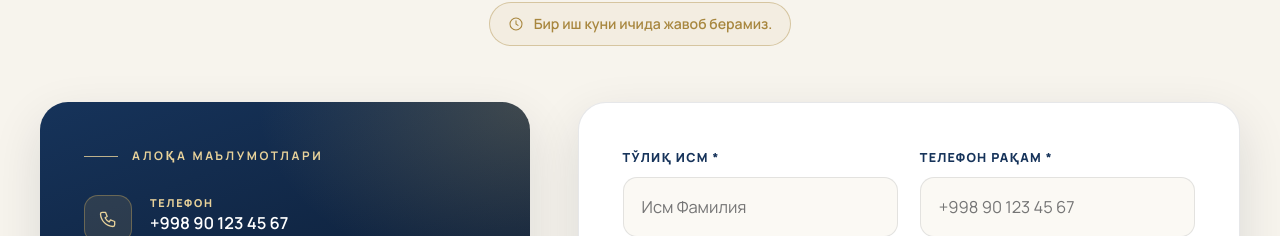
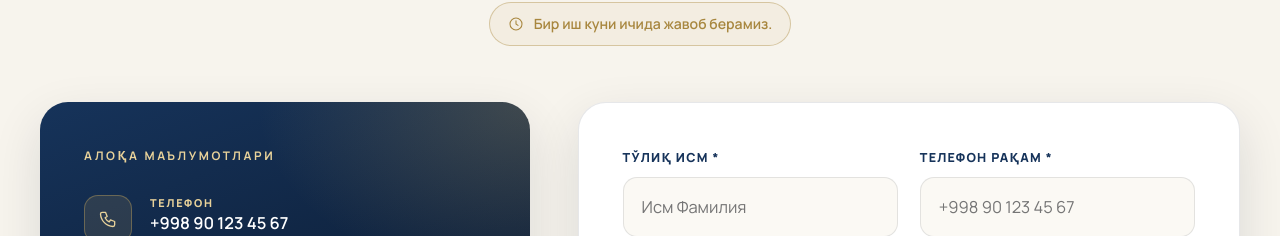
Before and after one commit to Asror-hub/Advokat_Tojiboyev, a React (Vite) app: page / in a window 1280 px wide. Shown: the part 5586-5822 px from the top of the page. Built offline with nearby package versions, Linux system fonts and the light colour scheme; no server answers.

Commit message:
Contact card: remove line before the header

```diff
--- a/src/components/ContactSection.jsx
+++ b/src/components/ContactSection.jsx
@@ -53,7 +53,7 @@ export default function ContactSection() {
 
       <div className="wrap contact-grid">
         <Reveal className="info-card">
-          <div className="kicker kicker-line">{t.contact.details}</div>
+          <div className="kicker">{t.contact.details}</div>
           <ul>
             <li>
               <span className="ii">
```
